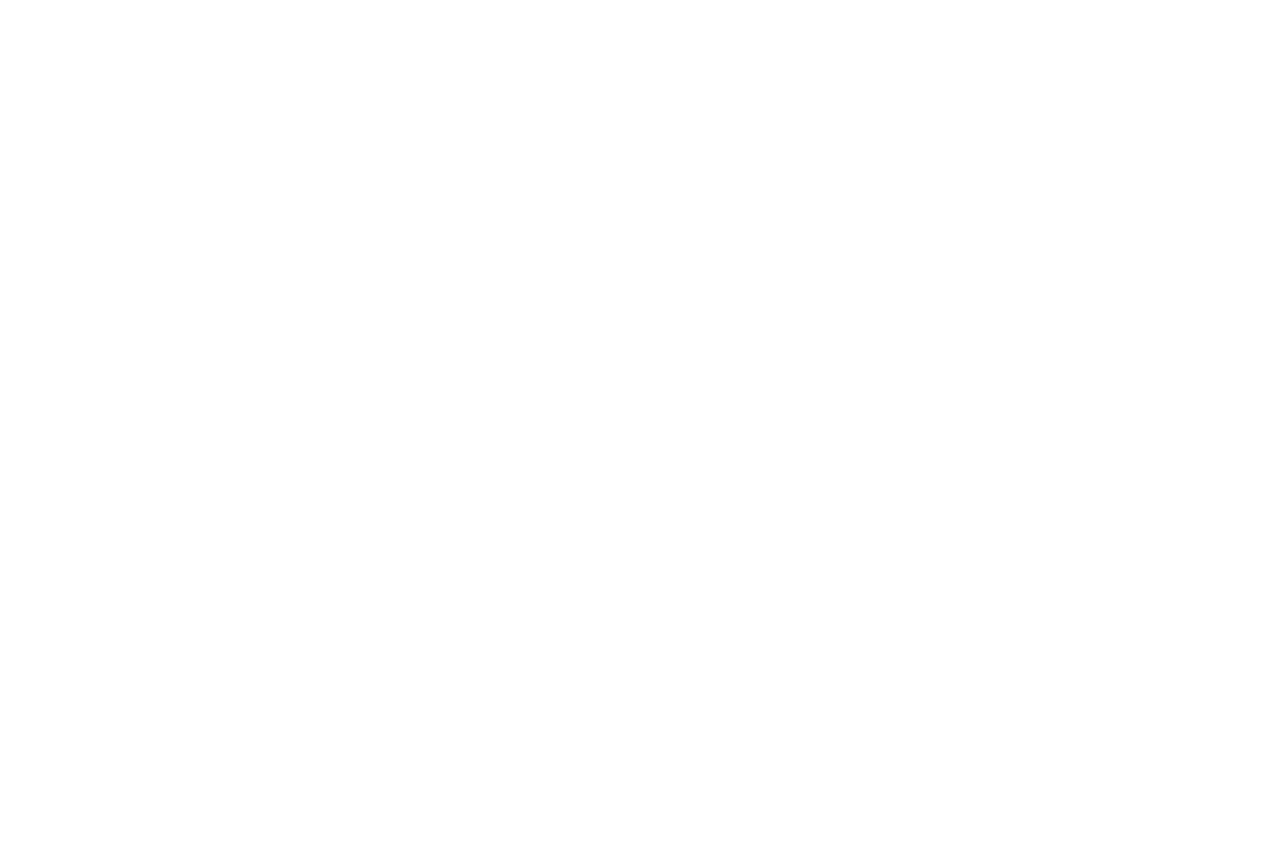
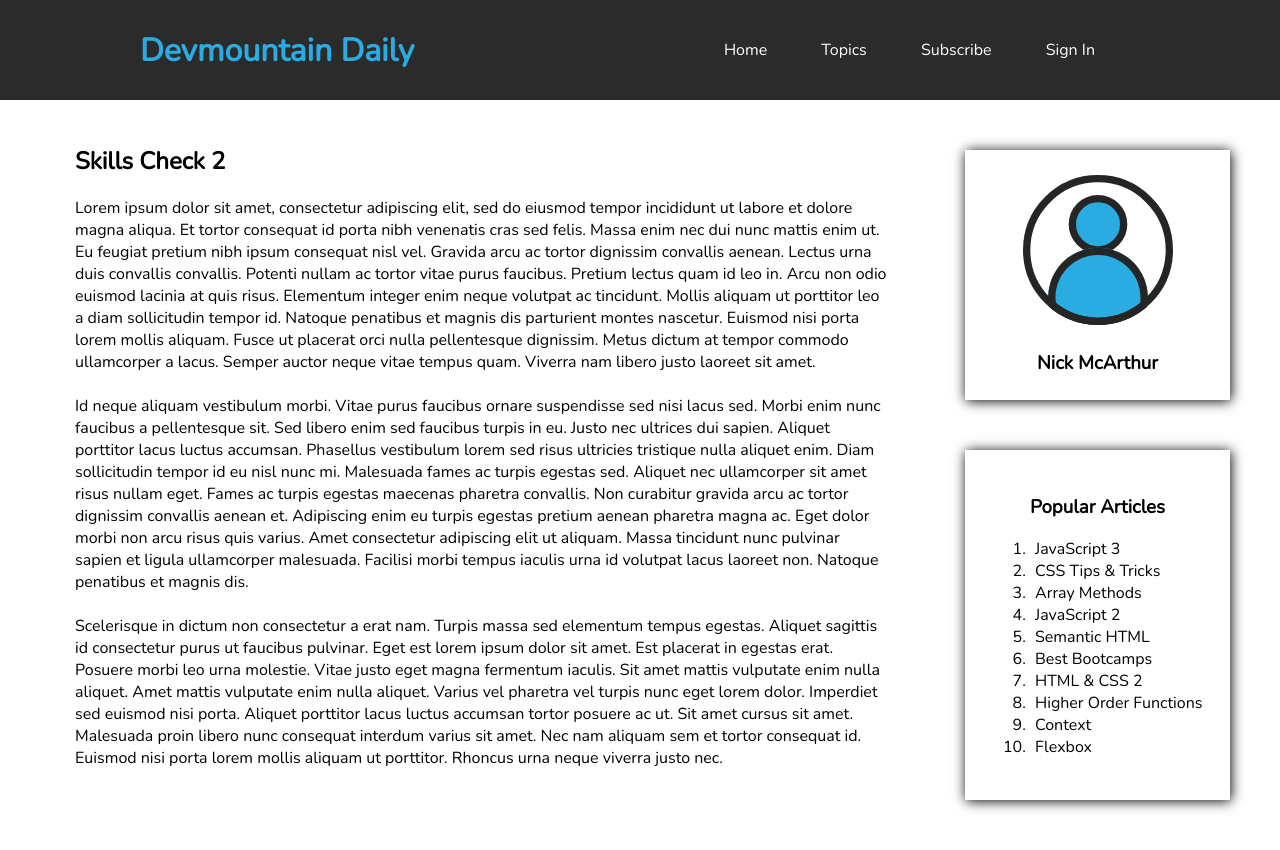
Before and after one commit to mcarthurnick/wb-assess-2, a website: page html-css/index.html in a window 1280 px wide. Before the commit the page ends 800 px from the top, so only its background shows below. Drawn offline with nearby package versions, Linux system fonts and the light colour scheme.

Commit message:
Added / Styled header. Created the middle container section with some lorum ipsom text as well as added the sidebar with the profile placeholder and name. Below that in the sidebar is the popular articles listed.

```diff
--- a/html-css/index.html
+++ b/html-css/index.html
@@ -4,7 +4,59 @@
     <meta charset="UTF-8" />
     <meta name="viewport" content="width=device-width, initial-scale=1.0" />
     <title>HTML & CSS Part 1</title>
+    <link rel="stylesheet" href="styles.css" />
+    <link href='https://fonts.googleapis.com/css?family=Nunito' rel='stylesheet'>
   </head>
 
-  <body></body>
+  <body>
+    <header class="header">
+      <div class="nav-container">
+        <div><h1 class="heading">Devmountain Daily</h1></div>
+        <nav class="main-nav">
+          <ul class="main-nav-list">
+            <li>Home</li>
+            <li>Topics</li>
+            <li>Subscribe</li>
+            <li>Sign In</li>
+          </ul>
+        </nav>
+      </div>
+    </header>
+    <div class="content-middle">
+      <div class="content-description">
+        <h2>Skills Check 2</h2>
+        <p>
+        Lorem ipsum dolor sit amet, consectetur adipiscing elit, sed do eiusmod tempor incididunt ut labore et dolore magna aliqua. Et tortor consequat id porta nibh venenatis cras sed felis. Massa enim nec dui nunc mattis enim ut. Eu feugiat pretium nibh ipsum consequat nisl vel. Gravida arcu ac tortor dignissim convallis aenean. Lectus urna duis convallis convallis. Potenti nullam ac tortor vitae purus faucibus. Pretium lectus quam id leo in. Arcu non odio euismod lacinia at quis risus. Elementum integer enim neque volutpat ac tincidunt. Mollis aliquam ut porttitor leo a diam sollicitudin tempor id. Natoque penatibus et magnis dis parturient montes nascetur. Euismod nisi porta lorem mollis aliquam. Fusce ut placerat orci nulla pellentesque dignissim. Metus dictum at tempor commodo ullamcorper a lacus. Semper auctor neque vitae tempus quam. Viverra nam libero justo laoreet sit amet.
+        <br />
+        <br />
+        Id neque aliquam vestibulum morbi. Vitae purus faucibus ornare suspendisse sed nisi lacus sed. Morbi enim nunc faucibus a pellentesque sit. Sed libero enim sed faucibus turpis in eu. Justo nec ultrices dui sapien. Aliquet porttitor lacus luctus accumsan. Phasellus vestibulum lorem sed risus ultricies tristique nulla aliquet enim. Diam sollicitudin tempor id eu nisl nunc mi. Malesuada fames ac turpis egestas sed. Aliquet nec ullamcorper sit amet risus nullam eget. Fames ac turpis egestas maecenas pharetra convallis. Non curabitur gravida arcu ac tortor dignissim convallis aenean et. Adipiscing enim eu turpis egestas pretium aenean pharetra magna ac. Eget dolor morbi non arcu risus quis varius. Amet consectetur adipiscing elit ut aliquam. Massa tincidunt nunc pulvinar sapien et ligula ullamcorper malesuada. Facilisi morbi tempus iaculis urna id volutpat lacus laoreet non. Natoque penatibus et magnis dis.
+        <br />
+        <br />
+        Scelerisque in dictum non consectetur a erat nam. Turpis massa sed elementum tempus egestas. Aliquet sagittis id consectetur purus ut faucibus pulvinar. Eget est lorem ipsum dolor sit amet. Est placerat in egestas erat. Posuere morbi leo urna molestie. Vitae justo eget magna fermentum iaculis. Sit amet mattis vulputate enim nulla aliquet. Amet mattis vulputate enim nulla aliquet. Varius vel pharetra vel turpis nunc eget lorem dolor. Imperdiet sed euismod nisi porta. Aliquet porttitor lacus luctus accumsan tortor posuere ac ut. Sit amet cursus sit amet. Malesuada proin libero nunc consequat interdum varius sit amet. Nec nam aliquam sem et tortor consequat id. Euismod nisi porta lorem mollis aliquam ut porttitor. Rhoncus urna neque viverra justo nec.
+        </p>
+      </div>
+      <div>
+        <div class="profile-box">
+          <img src="profile.svg" class="profile-pic"/>
+          <h3>Nick McArthur</h3>
+        </div>
+        <div class="popular-articles-box">
+          <h3 class="popular-articles-header ">Popular Articles</h3>
+          <ol>
+            <li>JavaScript 3</li>
+            <li>CSS Tips & Tricks</li>
+            <li>Array Methods</li>
+            <li>JavaScript 2</li>
+            <li>Semantic HTML</li>
+            <li>Best Bootcamps</li>
+            <li>HTML & CSS 2</li>
+            <li>Higher Order Functions</li>
+            <li>Context</li>
+            <li>Flexbox</li>
+          </ol>
+        </div>
+      </div>
+    </div>
+
+  </body>
 </html>
--- a/html-css/styles.css
+++ b/html-css/styles.css
@@ -12,3 +12,88 @@ the font is called 'nunito' and can be found on google fonts
 ***you can use it if you'd like or you can choose your own***
 
 */
+body {
+    margin: 0px;
+    font-family: 'Nunito'
+}
+
+.header {
+    background-color: rgb(43, 43, 43);
+    display: flex;
+    justify-content: space-between;
+    align-items: center;
+    height: 100px;
+    width: 100%;
+    position: fixed;
+}
+
+.nav-container {
+    width: 1000px;
+	max-width: 100%;
+	padding: 20px;
+	margin: 0 auto;
+  }
+
+  .header .nav-container {
+	display: flex;
+	align-items: center;
+	flex-wrap: wrap;
+    justify-content: space-between;
+}
+
+.heading {
+    color: rgb(42, 171, 226)
+}
+
+.main-nav ul {
+	margin: 20px;
+	text-align: center;
+}
+.main-nav li {
+    color: white;
+	display: inline;
+    margin: 25px;
+}
+
+.content-middle {
+    display: flex;
+    justify-content: space-between;
+    padding-top: 100px
+}
+
+.content-description {
+    margin-left: 50px;
+    padding: 25px;
+}
+
+.profile-box {
+    width: 215px;
+    height: 200px;
+    box-shadow: 1px 1px 12px black;
+    margin: 50px;
+    padding: 25px;
+    text-align: center;
+
+}
+
+.profile-pic {
+    width: 150px;
+    height: 150px;
+}
+
+.popular-articles-header {
+    text-align: center;
+}
+
+.popular-articles-box {
+    width: 215px;
+    height: 300px;
+    box-shadow: 1px 1px 12px black;
+    margin: 50px;
+    padding: 25px;
+    text-align: left;
+}
+
+.popular-articles-box li{
+	padding-left: 5px;
+}
```
